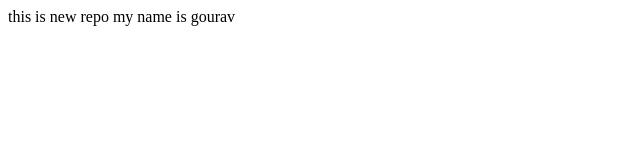
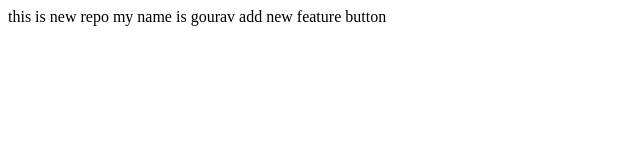
Before and after one commit to GouravC1/localrepo, a plain HTML site: page localrepo/index.html in a window 1280 px wide. Shown: the whole page, without its empty margins (0-640 px from the left). Drawn offline with Linux system fonts and the light colour scheme.

```diff
--- a/localrepo/index.html
+++ b/localrepo/index.html
@@ -1,3 +1,4 @@
 <p>this is new repo
     my name is gourav
+    add new feature button
 </p>
```
